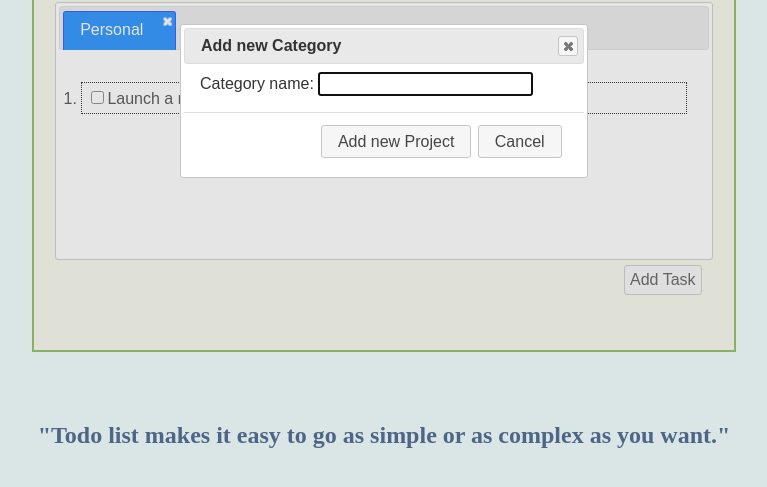
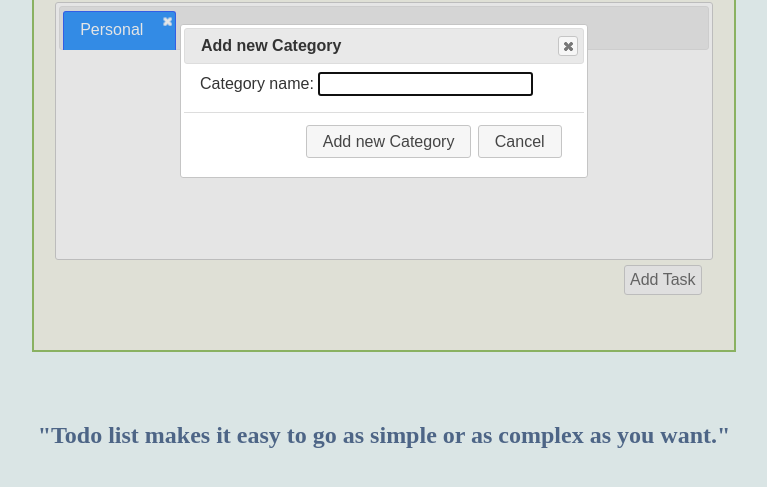
Before and after one commit to Dibya5425/Todo-List, a plain HTML site: page index.html in a window 1280 px wide. Both pictures are taken after a click on the button "Add Category". Shown: the part 299-786 px from the top of the page, without its empty margins (256-1023 px from the left). Drawn offline with nearby package versions, Linux system fonts and the light colour scheme.

Commit message:
Update index.html
Add new Category

```diff
--- a/index.html
+++ b/index.html
@@ -99,7 +99,7 @@
                 $("#btnAddProject").button().click(function (){
                     $("#cat").dialog({width:400, resizable:false, modal:true,
                         buttons:{
-                            "Add new Project":function(){
+                            "Add new Category":function(){
                                 var projectName = $("#new-project").val();
                                 var replaceName = projectName.split(" ").join("_");
                                 $("<li><a href=' #" + replaceName + " '>" + projectName + "</a><span class='ui-icon ui-icon-close'></li>").appendTo("#main");
@@ -139,7 +139,7 @@
                     </ul>
                     <ol id="personal">
 
-                        <li><input type="checkbox">Launch a new home page</li>
+                   <!--     <li><input type="checkbox">Launch a new home page</li> -->
 
                     </ol>
                     <!-- <ol id="Work">
```
